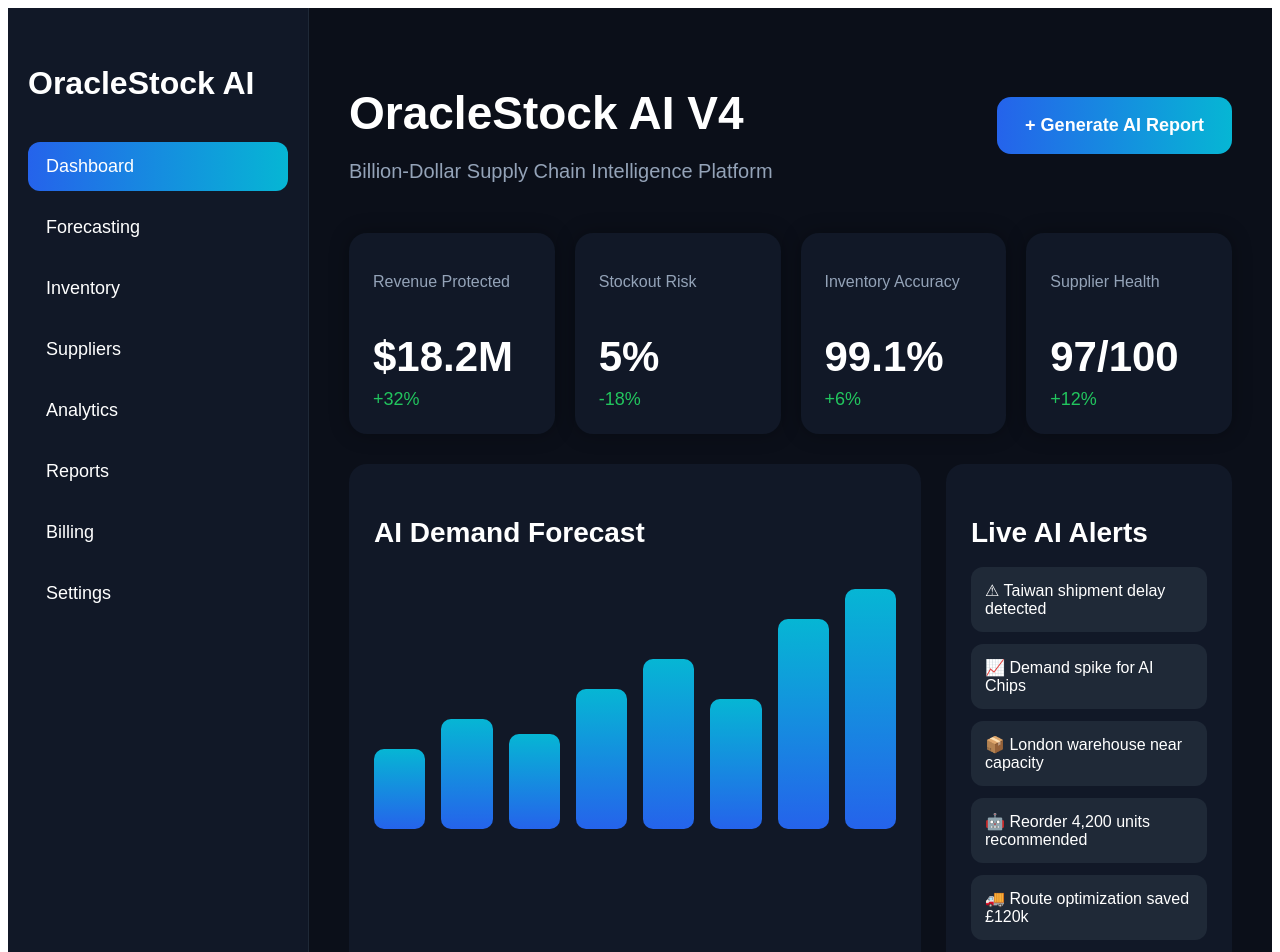
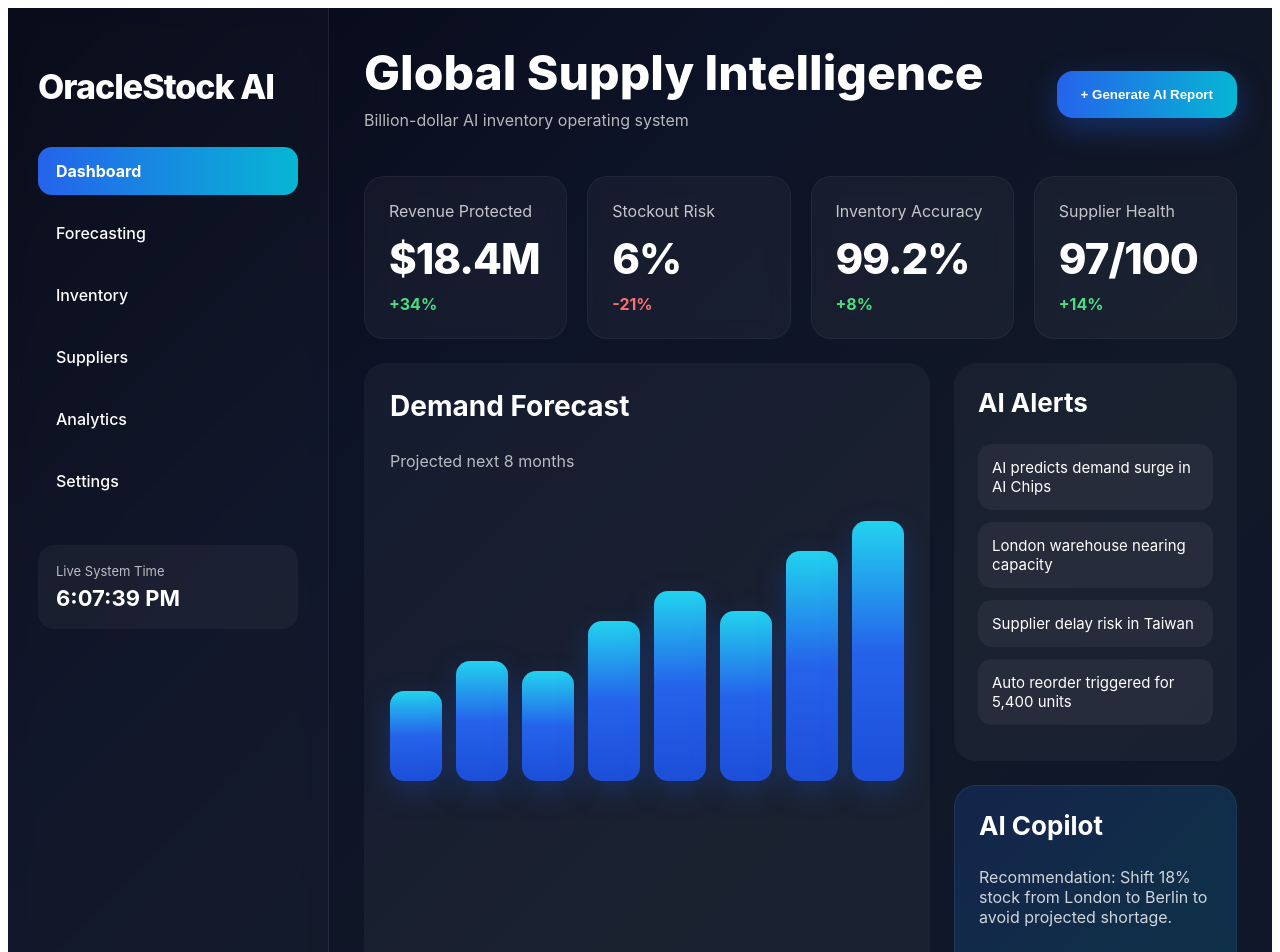
Before and after one commit to bsalinder-bot/oracle_stock_ai, a Next.js app: page /dashboard in a window 1280 px wide. Shown: the top 952 px of the page. Built offline with nearby package versions, Linux system fonts and the light colour scheme.

Commit message:
Refactor Dashboard layout and styles

```diff
--- a/app/dashboard/page.tsx
+++ b/app/dashboard/page.tsx
@@ -1,203 +1,305 @@
+"use client";
+
+import { useEffect, useState } from "react";
+
 export default function Dashboard() {
-  return (
-    <main style={{
-      minHeight: "100vh",
-      background: "#0b0f19",
-      color: "white",
-      fontFamily: "Arial, sans-serif",
-      display: "flex"
-    }}>
+  const [time, setTime] = useState("");
+  const [active, setActive] = useState("Dashboard");
 
-      {/* Sidebar */}
-      <aside style={{
-        width: "260px",
-        background: "#111827",
-        padding: "30px 20px",
-        borderRight: "1px solid #1f2937"
-      }}>
-        <h1 style={{
-          fontSize: "32px",
-          marginBottom: "40px",
-          fontWeight: "bold"
-        }}>
-          OracleStock AI
-        </h1>
+  useEffect(() => {
+    const update = () => {
+      setTime(new Date().toLocaleTimeString());
+    };
+    update();
+    const i = setInterval(update, 1000);
+    return () => clearInterval(i);
+  }, []);
 
-        {[
+  const menu = [
     "Dashboard",
     "Forecasting",
     "Inventory",
     "Suppliers",
     "Analytics",
-          "Reports",
-          "Billing",
-          "Settings"
-        ].map((item, i) => (
-          <div key={i} style={{
+    "Settings",
+  ];
+
+  const stats = [
+    { title: "Revenue Protected", value: "$18.4M", growth: "+34%" },
+    { title: "Stockout Risk", value: "6%", growth: "-21%" },
+    { title: "Inventory Accuracy", value: "99.2%", growth: "+8%" },
+    { title: "Supplier Health", value: "97/100", growth: "+14%" },
+  ];
+
+  const alerts = [
+    "AI predicts demand surge in AI Chips",
+    "London warehouse nearing capacity",
+    "Supplier delay risk in Taiwan",
+    "Auto reorder triggered for 5,400 units",
+  ];
+
+  const bars = [90, 120, 110, 160, 190, 170, 230, 260];
+
+  return (
+    <main
+      style={{
+        minHeight: "100vh",
+        background:
+          "linear-gradient(135deg,#050816,#0d1326,#111827,#0f172a)",
+        color: "white",
+        display: "flex",
+        fontFamily: "Inter, Arial, sans-serif",
+      }}
+    >
+      {/* Sidebar */}
+      <aside
+        style={{
+          width: 260,
+          padding: 30,
+          borderRight: "1px solid rgba(255,255,255,0.08)",
+          background: "rgba(255,255,255,0.02)",
+          backdropFilter: "blur(10px)",
+        }}
+      >
+        <h1
+          style={{
+            fontSize: 34,
+            marginBottom: 40,
+            fontWeight: 800,
+            letterSpacing: -1,
+          }}
+        >
+          OracleStock AI
+        </h1>
+
+        {menu.map((item) => (
+          <div
+            key={item}
+            onClick={() => setActive(item)}
+            style={{
               padding: "14px 18px",
-            marginBottom: "12px",
-            borderRadius: "12px",
-            background: i === 0 ? "linear-gradient(90deg,#2563eb,#06b6d4)" : "transparent",
+              marginBottom: 14,
+              borderRadius: 14,
               cursor: "pointer",
-            fontSize: "18px"
-          }}>
+              background:
+                active === item
+                  ? "linear-gradient(90deg,#2563eb,#06b6d4)"
+                  : "transparent",
+              fontWeight: active === item ? 700 : 500,
+              transition: "0.3s",
+            }}
+          >
             {item}
           </div>
         ))}
+
+        <div
+          style={{
+            marginTop: 40,
+            padding: 18,
+            borderRadius: 16,
+            background: "rgba(255,255,255,0.04)",
+          }}
+        >
+          <div style={{ fontSize: 13, opacity: 0.7 }}>Live System Time</div>
+          <div style={{ fontSize: 22, marginTop: 6, fontWeight: 700 }}>
+            {time}
+          </div>
+        </div>
       </aside>
 
-      {/* Main Content */}
-      <section style={{
-        flex: 1,
-        padding: "40px"
-      }}>
-
-        {/* Header */}
-        <div style={{
+      {/* Main */}
+      <section style={{ flex: 1, padding: 35 }}>
+        {/* Top */}
+        <div
+          style={{
             display: "flex",
             justifyContent: "space-between",
             alignItems: "center",
-          marginBottom: "30px"
-        }}>
+            marginBottom: 30,
+          }}
+        >
           <div>
-            <h2 style={{ fontSize: "46px", marginBottom: "10px" }}>
-              OracleStock AI V4
+            <h2 style={{ fontSize: 48, margin: 0, fontWeight: 800 }}>
+              Global Supply Intelligence
             </h2>
-            <p style={{ color: "#94a3b8", fontSize: "20px" }}>
-              Billion-Dollar Supply Chain Intelligence Platform
+            <p style={{ opacity: 0.7, marginTop: 8 }}>
+              Billion-dollar AI inventory operating system
             </p>
           </div>
 
-          <button style={{
-            padding: "18px 28px",
+          <button
+            style={{
               border: "none",
-            borderRadius: "14px",
+              color: "white",
+              padding: "16px 24px",
+              borderRadius: 16,
+              fontWeight: 700,
+              cursor: "pointer",
               background: "linear-gradient(90deg,#2563eb,#06b6d4)",
-            color: "white",
-            fontSize: "18px",
-            fontWeight: "bold"
-          }}>
+              boxShadow: "0 10px 30px rgba(37,99,235,.35)",
+            }}
+          >
             + Generate AI Report
           </button>
         </div>
 
-        {/* KPI Cards */}
-        <div style={{
+        {/* Stats */}
+        <div
+          style={{
             display: "grid",
             gridTemplateColumns: "repeat(4,1fr)",
-          gap: "20px",
-          marginBottom: "30px"
-        }}>
-          {[
-            ["Revenue Protected", "$18.2M", "+32%"],
-            ["Stockout Risk", "5%", "-18%"],
-            ["Inventory Accuracy", "99.1%", "+6%"],
-            ["Supplier Health", "97/100", "+12%"]
-          ].map((card, i) => (
-            <div key={i} style={{
-              background: "#111827",
-              padding: "24px",
-              borderRadius: "18px",
-              boxShadow: "0 0 20px rgba(0,0,0,0.3)"
-            }}>
-              <p style={{ color: "#94a3b8", marginBottom: "12px" }}>{card[0]}</p>
-              <h3 style={{ fontSize: "42px", marginBottom: "8px" }}>{card[1]}</h3>
-              <span style={{ color: "#22c55e", fontSize: "18px" }}>{card[2]}</span>
+            gap: 20,
+            marginBottom: 24,
+          }}
+        >
+          {stats.map((card) => (
+            <div
+              key={card.title}
+              style={{
+                padding: 24,
+                borderRadius: 20,
+                background: "rgba(255,255,255,0.04)",
+                border: "1px solid rgba(255,255,255,0.05)",
+                backdropFilter: "blur(10px)",
+              }}
+            >
+              <div style={{ opacity: 0.75 }}>{card.title}</div>
+              <div
+                style={{
+                  fontSize: 42,
+                  marginTop: 12,
+                  fontWeight: 800,
+                  letterSpacing: -1,
+                }}
+              >
+                {card.value}
+              </div>
+              <div
+                style={{
+                  color: card.growth.includes("-") ? "#f87171" : "#4ade80",
+                  marginTop: 10,
+                  fontWeight: 700,
+                }}
+              >
+                {card.growth}
+              </div>
             </div>
           ))}
         </div>
 
-        {/* Middle Section */}
-        <div style={{
+        {/* Bottom Grid */}
+        <div
+          style={{
             display: "grid",
             gridTemplateColumns: "2fr 1fr",
-          gap: "25px",
-          marginBottom: "30px"
-        }}>
+            gap: 24,
+          }}
+        >
+          {/* Chart */}
+          <div
+            style={{
+              padding: 26,
+              borderRadius: 22,
+              background: "rgba(255,255,255,0.04)",
+              minHeight: 420,
+            }}
+          >
+            <h3 style={{ fontSize: 28, marginTop: 0 }}>Demand Forecast</h3>
+            <p style={{ opacity: 0.7 }}>Projected next 8 months</p>
 
-          {/* Forecast Chart */}
-          <div style={{
-            background: "#111827",
-            borderRadius: "18px",
-            padding: "25px"
-          }}>
-            <h3 style={{ fontSize: "28px", marginBottom: "20px" }}>
-              AI Demand Forecast
-            </h3>
-
-            <div style={{
+            <div
+              style={{
                 display: "flex",
-              alignItems: "flex-end",
-              gap: "16px",
-              height: "260px",
-              marginTop: "20px"
-            }}>
-              {[80,110,95,140,170,130,210,240].map((h,i)=>(
-                <div key={i} style={{
-                  flex:1,
-                  height:`${h}px`,
-                  borderRadius:"10px",
-                  background:"linear-gradient(180deg,#06b6d4,#2563eb)"
-                }} />
+                alignItems: "end",
+                gap: 14,
+                height: 280,
+                marginTop: 30,
+              }}
+            >
+              {bars.map((h, i) => (
+                <div
+                  key={i}
+                  style={{
+                    flex: 1,
+                    height: h,
+                    borderRadius: 14,
+                    background:
+                      "linear-gradient(180deg,#22d3ee,#2563eb,#1d4ed8)",
+                    boxShadow: "0 10px 30px rgba(37,99,235,.25)",
+                  }}
+                />
               ))}
             </div>
           </div>
 
+          {/* Right */}
+          <div
+            style={{
+              display: "grid",
+              gap: 24,
+            }}
+          >
             {/* Alerts */}
-          <div style={{
-            background:"#111827",
-            borderRadius:"18px",
-            padding:"25px"
-          }}>
-            <h3 style={{ fontSize:"28px", marginBottom:"18px" }}>
-              Live AI Alerts
-            </h3>
+            <div
+              style={{
+                padding: 24,
+                borderRadius: 22,
+                background: "rgba(255,255,255,0.04)",
+              }}
+            >
+              <h3 style={{ marginTop: 0, fontSize: 26 }}>AI Alerts</h3>
 
-            {[
-              "⚠ Taiwan shipment delay detected",
-              "📈 Demand spike for AI Chips",
-              "📦 London warehouse near capacity",
-              "🤖 Reorder 4,200 units recommended",
-              "🚚 Route optimization saved £120k"
-            ].map((item,i)=>(
-              <div key={i} style={{
-                padding:"14px",
-                background:"#1f2937",
-                borderRadius:"12px",
-                marginBottom:"12px"
-              }}>
-                {item}
-              </div>
-            ))}
-          </div>
-        </div>
-
-        {/* Bottom Cards */}
-        <div style={{
-          display:"grid",
-          gridTemplateColumns:"repeat(3,1fr)",
-          gap:"20px"
-        }}>
-          {[
-            ["AI Prediction", "Demand +28% in Germany next week"],
-            ["Cost Savings", "£1.8M saved this quarter"],
-            ["Automation Score", "94% processes automated"]
-          ].map((box,i)=>(
-            <div key={i} style={{
-              background:"#111827",
-              padding:"24px",
-              borderRadius:"18px"
-            }}>
-              <h4 style={{ fontSize:"24px", marginBottom:"12px" }}>
-                {box[0]}
-              </h4>
-              <p style={{ color:"#94a3b8", fontSize:"18px" }}>
-                {box[1]}
-              </p>
+              {alerts.map((a, i) => (
+                <div
+                  key={i}
+                  style={{
+                    padding: 14,
+                    borderRadius: 14,
+                    background: "rgba(255,255,255,0.05)",
+                    marginBottom: 12,
+                    fontSize: 15,
+                  }}
+                >
+                  {a}
                 </div>
               ))}
             </div>
 
+            {/* Copilot */}
+            <div
+              style={{
+                padding: 24,
+                borderRadius: 22,
+                background:
+                  "linear-gradient(135deg,rgba(37,99,235,.18),rgba(6,182,212,.18))",
+                border: "1px solid rgba(255,255,255,.06)",
+              }}
+            >
+              <h3 style={{ marginTop: 0, fontSize: 26 }}>AI Copilot</h3>
+              <p style={{ opacity: 0.8 }}>
+                Recommendation: Shift 18% stock from London to Berlin to avoid
+                projected shortage.
+              </p>
+
+              <button
+                style={{
+                  marginTop: 12,
+                  width: "100%",
+                  padding: "14px",
+                  borderRadius: 14,
+                  border: "none",
+                  color: "white",
+                  fontWeight: 700,
+                  cursor: "pointer",
+                  background: "linear-gradient(90deg,#2563eb,#06b6d4)",
+                }}
+              >
+                Execute Smart Transfer
+              </button>
+            </div>
+          </div>
+        </div>
       </section>
     </main>
   );
```
Lines whose indentation alone changed are shown as unchanged.
